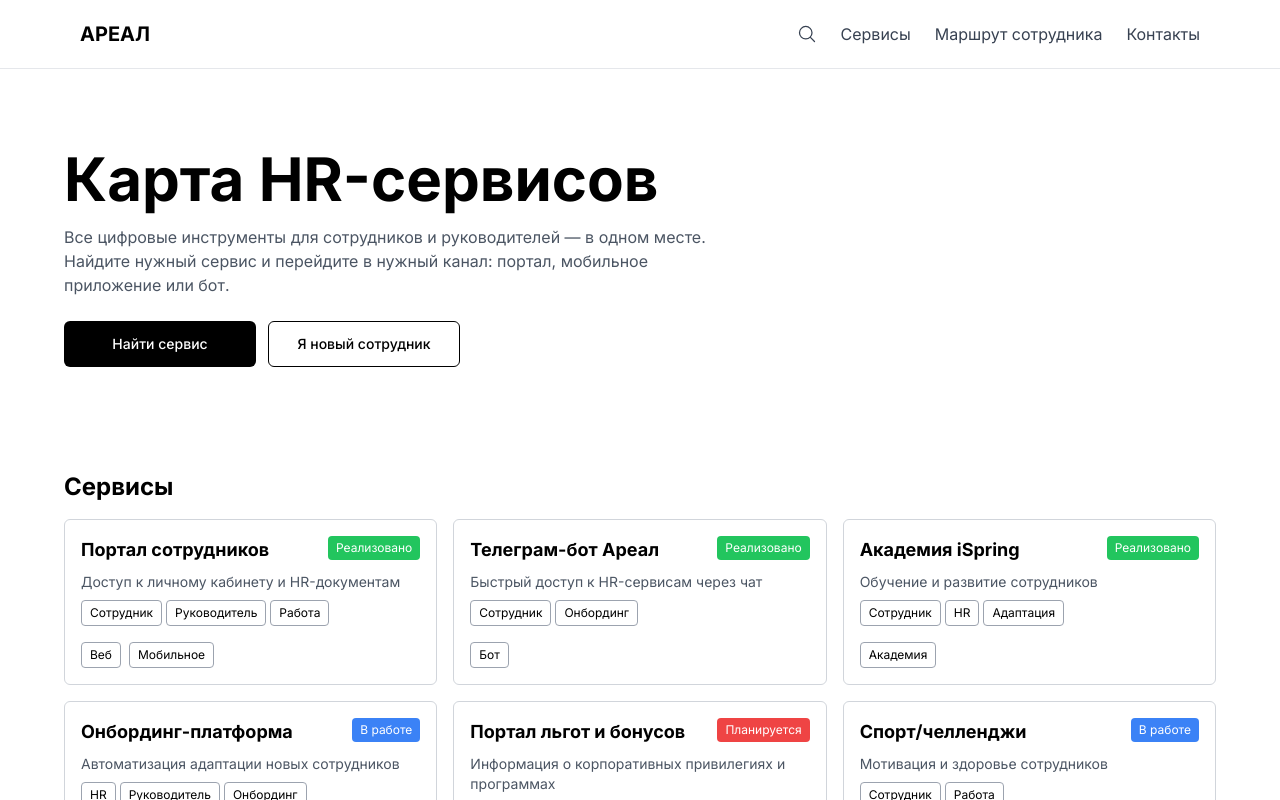
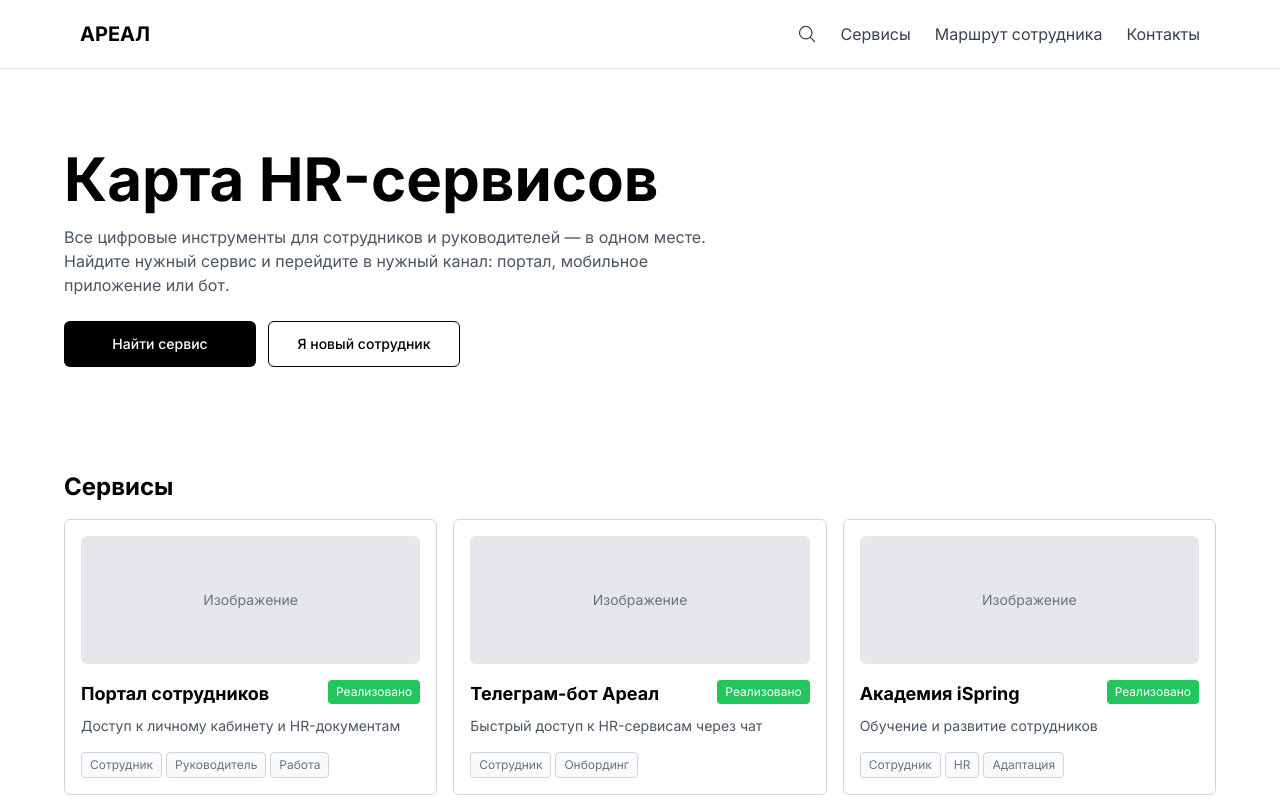
Before and after one commit to Yaroslav-Chertov/looch-studio-test-task, a React (Vite) app: page / in a window 1280 px wide. Shown: the top 800 px of the page. Built offline with nearby package versions, Linux system fonts and the light colour scheme.

Commit message:
add img at ServiceCard

```diff
--- a/src/components/LifecycleNav.tsx
+++ b/src/components/LifecycleNav.tsx
@@ -35,7 +35,7 @@
     status: "in-progress",
   },
   {
-    title: "Онбординг-платформа",
+    title: "Онбординг",
     description: "Автоматизация адаптации новых сотрудников",
     roles: ["hr", "manager"],
     lifecycle: "onboarding",
--- a/src/components/ServiceCard.tsx
+++ b/src/components/ServiceCard.tsx
@@ -8,14 +8,12 @@
   | "adaptation"
   | "work"
   | "termination";
-export type Channel = "mobile" | "web" | "bot" | "academy";
 
 export type ServiceCardProps = {
   title: string;
   description: string;
   roles: Role[];
   lifecycle: Lifecycle;
-  channels: Channel[];
   status: "done" | "in-progress" | "planned";
 };
 
@@ -34,19 +32,11 @@
   termination: "Увольнение",
 };
 
-const channelLabels: Record<Channel, string> = {
-  mobile: "Мобильное",
-  web: "Веб",
-  bot: "Бот",
-  academy: "Академия",
-};
-
 export const ServiceCard: FC<ServiceCardProps> = ({
   title,
   description,
   roles,
   lifecycle,
-  channels,
   status,
 }) => {
   const statusColor =
@@ -58,6 +48,10 @@
 
   return (
     <div className="border border-gray-300 rounded-md p-4 flex flex-col gap-2 bg-white">
+      <div className="bg-gray-200 rounded-md h-32 flex items-center justify-center mb-2">
+        <span className="text-gray-500 text-sm">Изображение</span>
+      </div>
+
       <div className="flex justify-between items-start">
         <h3 className="font-semibold text-lg">{title}</h3>
         <span
@@ -73,29 +67,18 @@
 
       <p className="text-sm text-gray-600">{description}</p>
 
-      <div className="flex flex-wrap gap-1">
+      <div className="flex flex-wrap gap-1 mt-2">
         {roles.map((role) => (
           <span
             key={role}
-            className="text-xs px-2 py-1 border border-gray-400 rounded"
+            className="text-xs px-2 py-1 border border-gray-300 rounded text-gray-500 bg-gray-50"
           >
             {roleLabels[role]}
           </span>
         ))}
-        <span className="text-xs px-2 py-1 border border-gray-400 rounded">
+        <span className="text-xs px-2 py-1 border border-gray-300 rounded text-gray-500 bg-gray-50">
           {lifecycleLabels[lifecycle]}
         </span>
-      </div>
-
-      <div className="flex gap-2 mt-2">
-        {channels.map((channel) => (
-          <span
-            key={channel}
-            className="text-xs px-2 py-1 border border-gray-400 rounded"
-          >
-            {channelLabels[channel]}
-          </span>
-        ))}
       </div>
     </div>
   );
```
